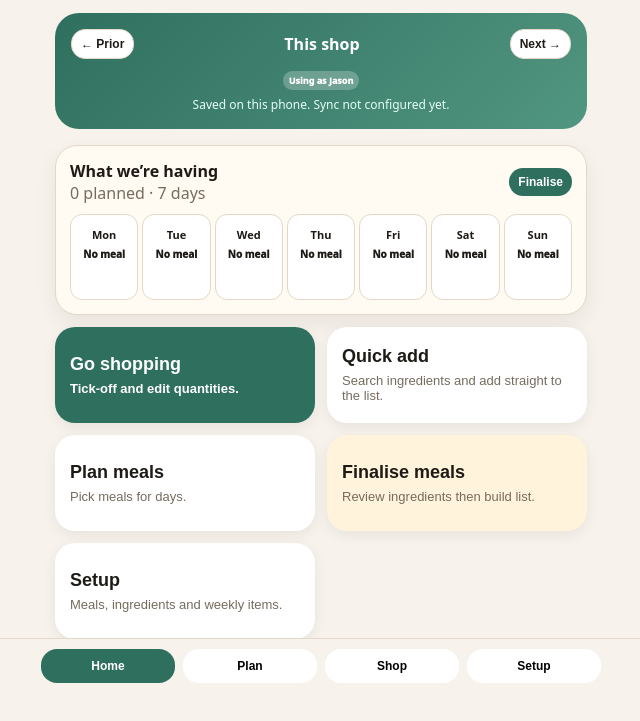
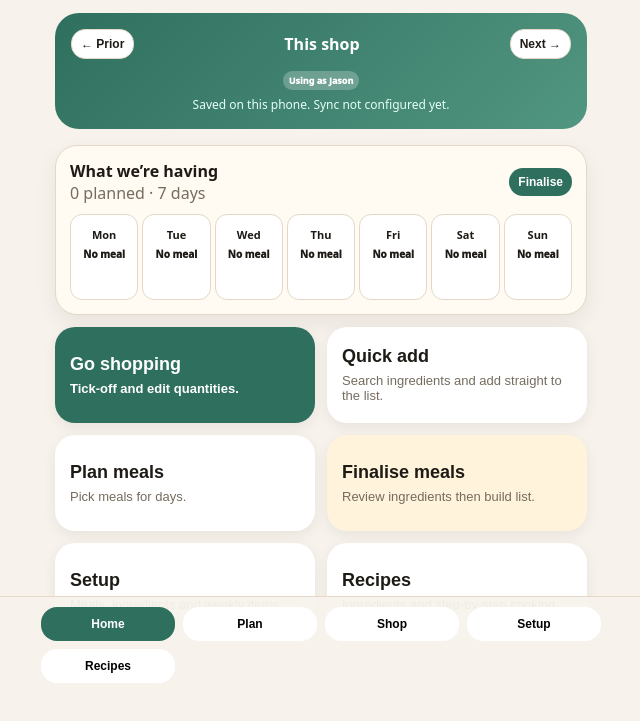
Before and after one commit to baggies35/Shopping, a plain HTML site: page live/index.html in a window 1280 px wide. Shown: the part 99-820 px from the top of the page, without its empty margins (319-959 px from the left). Drawn offline with Linux system fonts and the light colour scheme.

Commit message:
Load recipe viewer in live Our Shop

```diff
--- a/live/index.html
+++ b/live/index.html
@@ -107,7 +107,8 @@
           <script src="quick-add-search.js?b=${BUILD}"><\/script>
           <script src="period-list-fix.js?b=${BUILD}"><\/script>
           <script src="sync.js?b=${BUILD}"><\/script>
-          <script src="meal-categories.js?b=${BUILD}"><\/script>`;
+          <script src="meal-categories.js?b=${BUILD}"><\/script>
+          <script src="recipes.js?b=${BUILD}"><\/script>`;
 
         html = html.replace('</body>', errorReporter + livePatch + '</body>');
         document.open();
```
